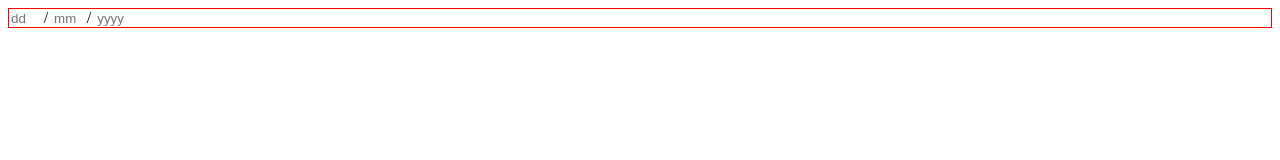
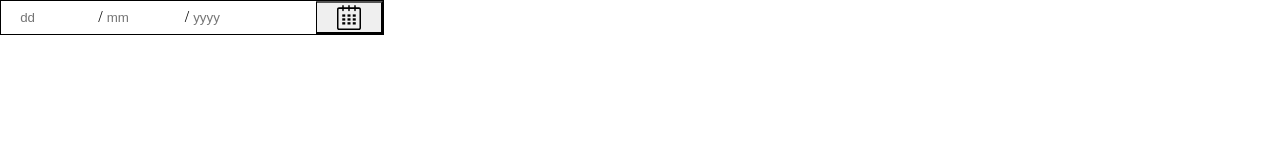
Before and after one commit to mahdi-khoshkhabar/Datepicker-UI, a plain HTML site: page index.html in a window 1280 px wide. Drawn offline with Linux system fonts and the light colour scheme.

Commit message:
Add SVG icon and update HTML structure for Datepicker UI

```diff
--- a/index.html
+++ b/index.html
@@ -1,22 +1,28 @@
 <!DOCTYPE html>
 <html lang="en">
+
 <head>
     <meta charset="UTF-8">
     <meta name="viewport" content="width=device-width, initial-scale=1.0">
     <title>Datepicker UI</title>
     <link rel="stylesheet" href="./style.css">
 </head>
+
 <body>
-    <div class="date-header">
-        <div class="date-input">
-            <input type="text" placeholder="dd" maxlength="2">
-            /
-            <input type="text" placeholder="mm" maxlength="2">
-            /
-            <input type="text" placeholder="yyyy" maxlength="4">
+    <div class="container">
+        <div class="date-header">
+            <div class="date-inputs">
+                <input type="text" id="day-input" placeholder="dd" maxlength="2">
+                /
+                <input type="text" id="month-input" placeholder="mm" maxlength="2">
+                /
+                <input type="text" id="year-input" placeholder="yyyy" maxlength="4">
+            </div>
+            <button class="date-icon">
+                <img src="./assets/date-svgrepo-com.svg" alt="date">
+            </button>
         </div>
-
-        <div class="date-icon"></div>
     </div>
 </body>
+
 </html>
--- a/style.css
+++ b/style.css
@@ -1,12 +1,44 @@
-.date-header {
-    border: 1px solid red;
+html {
+    box-sizing: border-box;
 }
 
-.date-input>input {
-    border: none;
-    width: 2em;
+* {
+    margin: 0;
+    padding: 0;
+}
+
+.container {
+    width: 30%;
+}
+
+.date-header {
+    border: 1px solid black;
+    display: flex;
+    flex-direction: row;
+    padding-inline-start: 5%;
+}
+
+.date-inputs {
     display: inline;
 }
-.date-input>input:last-child {
-    width: 4em;
+
+.date-inputs>input {
+    border: none;
+    width: 25%;
+    margin: 3% 0;
 }
+.date-inputs>input:last-child {
+}
+
+.date-icon {
+    border-inline-start: 1px solid black;
+    display: flex;
+    justify-content: center;
+    align-items: center;
+    width: 25%;
+    padding: 0 5%;
+}
+
+.date-icon>img {
+    width: 90%;
+}
```
Also changed, not shown: assets/date-svgrepo-com.svg (added).
